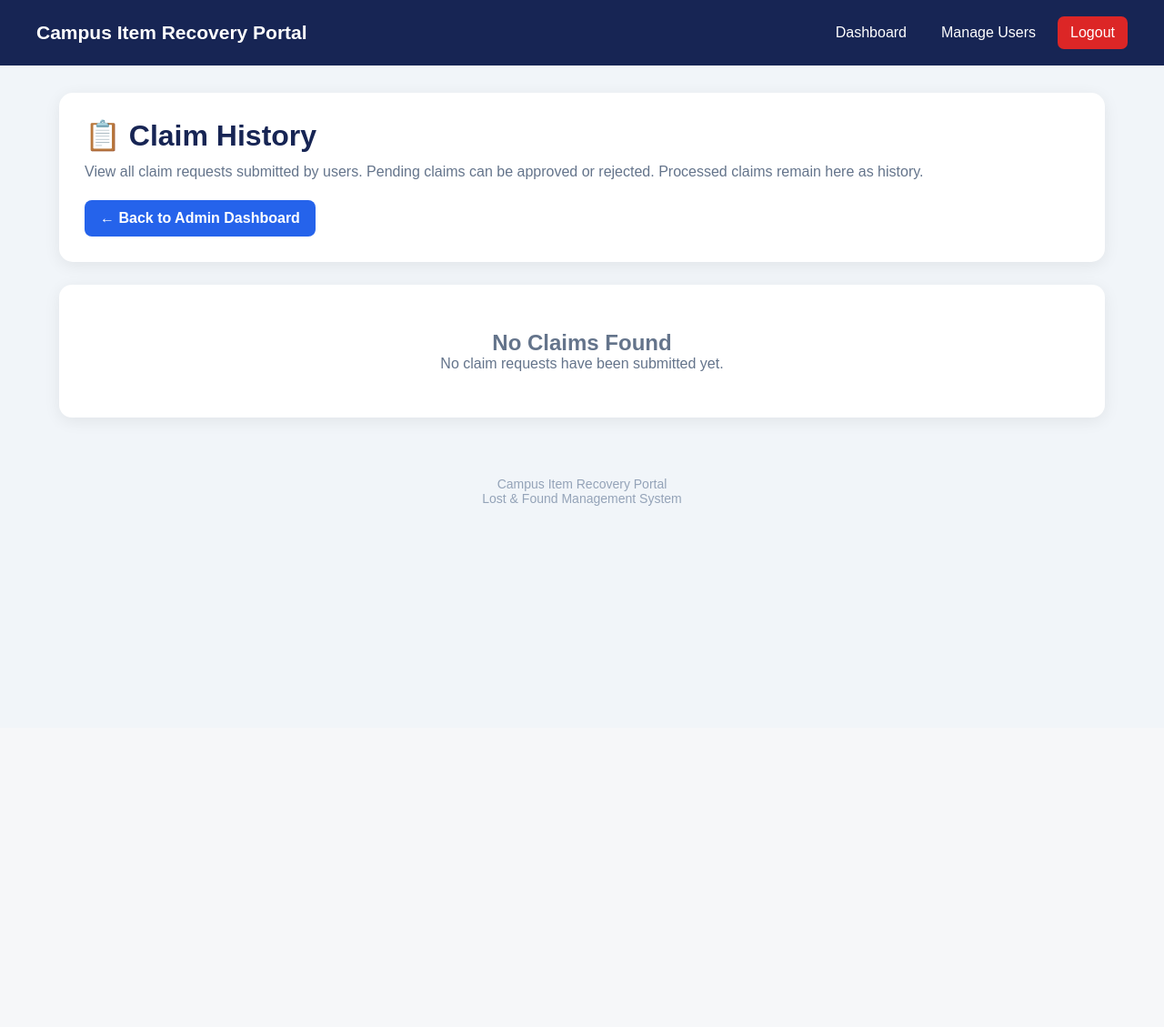
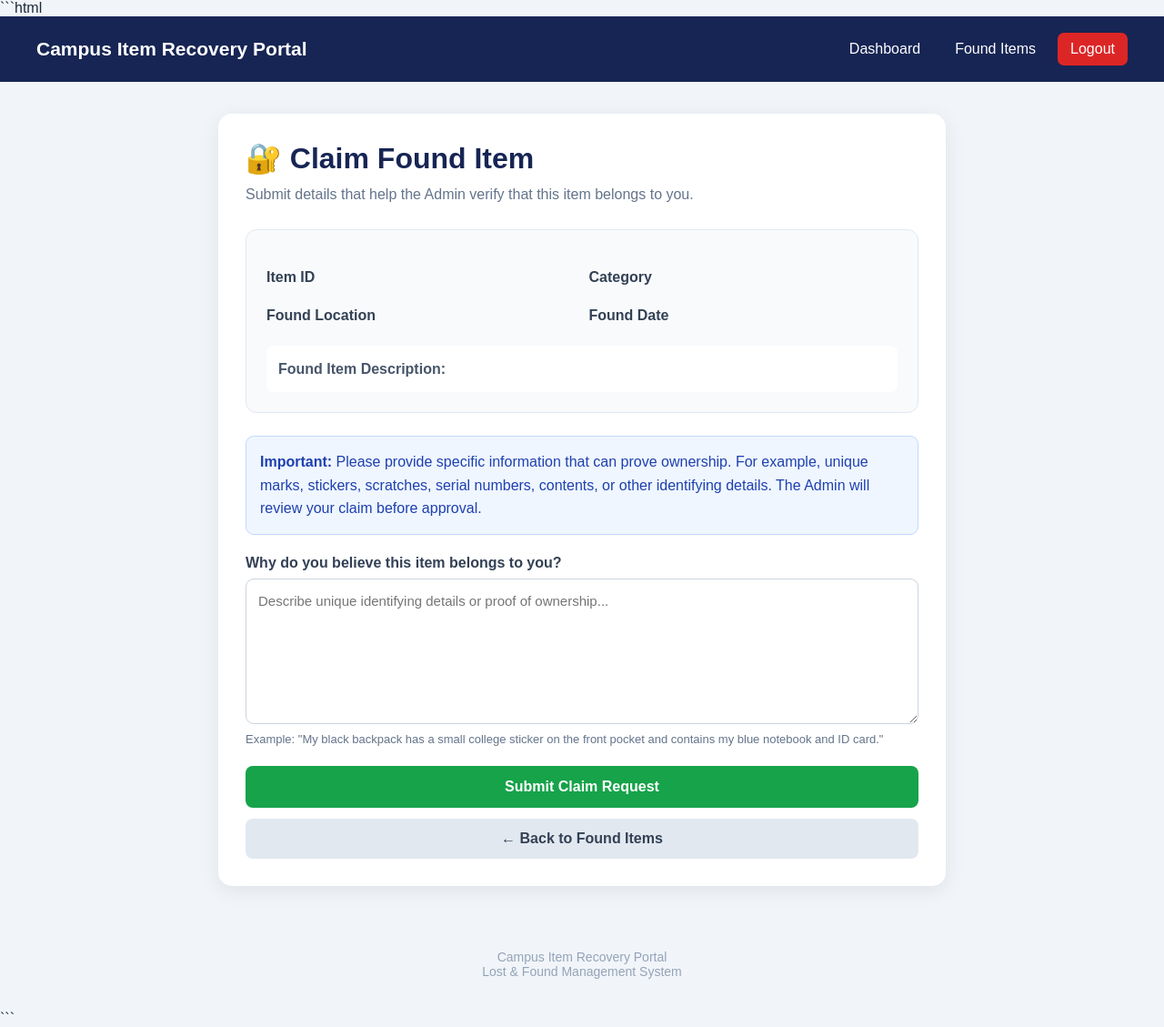
Before and after one commit to skamatchii2007-png/CampusItemRecovery, a Flask app: template templates/claim_item.html in a window 1280 px wide. Shown: the whole page at 91% size. Before the commit the page ends 556 px from the top, so only its background shows below. Run offline with Flask 3, Linux system fonts and the light colour scheme; the template is opened without the code that fills it, so the values that code supplies are empty.

Commit message:
Update claim_item.html

````diff
--- a/templates/claim_item.html
+++ b/templates/claim_item.html
@@ -1,3 +1,4 @@
+```html
 <!DOCTYPE html>
 <html lang="en">
 
@@ -10,7 +11,7 @@
         content="width=device-width, initial-scale=1.0"
     >
 
-    <title>Claims | Campus Item Recovery Portal</title>
+    <title>Claim Item | Campus Item Recovery Portal</title>
 
     <style>
 
@@ -34,7 +35,6 @@
             display: flex;
             justify-content: space-between;
             align-items: center;
-            gap: 20px;
         }
 
         .logo {
@@ -45,7 +45,6 @@
         .nav-links {
             display: flex;
             gap: 10px;
-            flex-wrap: wrap;
         }
 
         .nav-links a {
@@ -65,193 +64,143 @@
 
         .container {
             width: 94%;
-            max-width: 1150px;
-            margin: 30px auto;
+            max-width: 800px;
+            margin: 35px auto;
         }
 
-        .header {
+        .card {
             background: white;
-            padding: 28px;
+            padding: 30px;
             border-radius: 15px;
-            box-shadow: 0 4px 18px rgba(0,0,0,0.07);
-            margin-bottom: 25px;
+            box-shadow: 0 5px 22px rgba(0,0,0,0.08);
+            margin-bottom: 20px;
         }
 
-        .header h1 {
+        .card h1 {
             color: #172554;
             margin-bottom: 8px;
         }
 
-        .header p {
+        .subtitle {
             color: #64748b;
             line-height: 1.6;
+            margin-bottom: 25px;
         }
 
-        .back-button {
-            display: inline-block;
-            margin-top: 18px;
-            background: #2563eb;
-            color: white;
-            text-decoration: none;
-            padding: 11px 17px;
-            border-radius: 8px;
-            font-weight: bold;
+        .item-box {
+            background: #f8fafc;
+            border: 1px solid #e2e8f0;
+            border-radius: 12px;
+            padding: 22px;
+            margin-bottom: 25px;
         }
 
-        .back-button:hover {
-            background: #1d4ed8;
-        }
-
-        .flash {
-            background: #dcfce7;
-            color: #166534;
-            padding: 14px 18px;
-            border-radius: 9px;
-            margin-bottom: 20px;
-            font-weight: bold;
-        }
-
-        .claim-card {
-            background: white;
-            padding: 22px;
-            border-radius: 14px;
-            box-shadow: 0 4px 18px rgba(0,0,0,0.07);
-            margin-bottom: 18px;
-            border-left: 5px solid #cbd5e1;
-        }
-
-        .claim-card.pending-card {
-            border-left-color: #f59e0b;
-        }
-
-        .claim-card.approved-card {
-            border-left-color: #16a34a;
-        }
-
-        .claim-card.rejected-card {
-            border-left-color: #dc2626;
-        }
-
-        .claim-header {
-            display: flex;
-            justify-content: space-between;
-            align-items: flex-start;
-            gap: 15px;
+        .item-box h2 {
+            color: #172554;
             margin-bottom: 18px;
         }
 
-        .claim-header h2 {
-            color: #172554;
-            font-size: 20px;
-        }
-
-        .badge {
-            padding: 7px 13px;
-            border-radius: 18px;
-            font-size: 12px;
-            font-weight: bold;
-            white-space: nowrap;
-        }
-
-        .pending {
-            background: #fef3c7;
-            color: #92400e;
-        }
-
-        .approved {
-            background: #dcfce7;
-            color: #166534;
-        }
-
-        .rejected {
-            background: #fee2e2;
-            color: #991b1b;
-        }
-
-        .detail-grid {
+        .details {
             display: grid;
-            grid-template-columns: repeat(2, 1fr);
-            gap: 12px;
-            margin-bottom: 15px;
+            grid-template-columns: 1fr 1fr;
+            gap: 15px;
         }
 
         .detail {
-            color: #475569;
+            color: #64748b;
             line-height: 1.5;
         }
 
         .detail strong {
-            color: #1e293b;
+            display: block;
+            color: #334155;
+            margin-bottom: 3px;
         }
 
-        .reason {
+        .description {
+            background: white;
+            border-radius: 8px;
+            padding: 13px;
+            margin-top: 18px;
+            color: #475569;
+            line-height: 1.6;
+        }
+
+        .notice {
             background: #eff6ff;
             border: 1px solid #bfdbfe;
             color: #1e40af;
-            padding: 14px;
+            padding: 15px;
             border-radius: 9px;
             line-height: 1.6;
-            margin-top: 10px;
+            margin-bottom: 22px;
         }
 
-        .admin-message {
-            background: #f8fafc;
-            border: 1px solid #e2e8f0;
-            padding: 14px;
-            border-radius: 9px;
-            color: #475569;
-            line-height: 1.6;
-            margin-top: 12px;
+        .form-group {
+            margin-bottom: 20px;
         }
 
-        .actions {
-            display: flex;
-            gap: 10px;
-            flex-wrap: wrap;
-            margin-top: 18px;
+        label {
+            display: block;
+            color: #334155;
+            font-weight: bold;
+            margin-bottom: 8px;
         }
 
-        .btn {
+        textarea {
+            width: 100%;
+            min-height: 160px;
+            resize: vertical;
+            padding: 13px;
+            border: 1px solid #cbd5e1;
+            border-radius: 9px;
+            font-size: 15px;
+            line-height: 1.5;
+            outline: none;
+        }
+
+        textarea:focus {
+            border-color: #2563eb;
+            box-shadow: 0 0 0 3px rgba(37,99,235,0.12);
+        }
+
+        .hint {
+            margin-top: 7px;
+            color: #64748b;
+            font-size: 13px;
+            line-height: 1.5;
+        }
+
+        .submit-btn {
+            width: 100%;
             border: none;
+            background: #16a34a;
             color: white;
-            padding: 10px 16px;
-            border-radius: 7px;
+            padding: 14px;
+            border-radius: 8px;
+            font-size: 16px;
+            font-weight: bold;
             cursor: pointer;
+        }
+
+        .submit-btn:hover {
+            background: #15803d;
+        }
+
+        .back-btn {
+            display: block;
+            text-align: center;
+            background: #e2e8f0;
+            color: #334155;
+            text-decoration: none;
+            padding: 13px;
+            border-radius: 8px;
+            margin-top: 12px;
             font-weight: bold;
         }
 
-        .approve-btn {
-            background: #16a34a;
-        }
-
-        .approve-btn:hover {
-            background: #15803d;
-        }
-
-        .reject-btn {
-            background: #dc2626;
-        }
-
-        .reject-btn:hover {
-            background: #b91c1c;
-        }
-
-        .item-status {
-            margin-top: 15px;
-            padding: 11px 14px;
-            border-radius: 8px;
-            background: #f8fafc;
-            color: #475569;
-            font-size: 14px;
-        }
-
-        .empty {
-            background: white;
-            text-align: center;
-            padding: 50px 20px;
-            border-radius: 14px;
-            box-shadow: 0 4px 18px rgba(0,0,0,0.07);
-            color: #64748b;
+        .back-btn:hover {
+            background: #cbd5e1;
         }
 
         .footer {
@@ -265,17 +214,20 @@
 
             .navbar {
                 padding: 15px 20px;
+                flex-direction: column;
+                align-items: flex-start;
+                gap: 12px;
             }
 
             .container {
-                width: 94%;
+                width: 92%;
             }
 
-            .claim-header {
-                flex-direction: column;
+            .card {
+                padding: 22px;
             }
 
-            .detail-grid {
+            .details {
                 grid-template-columns: 1fr;
             }
 
@@ -298,12 +250,12 @@
 
         <div class="nav-links">
 
-            <a href="/admin-dashboard">
+            <a href="/dashboard">
                 Dashboard
             </a>
 
-            <a href="/admin/users">
-                Manage Users
+            <a href="/found-items">
+                Found Items
             </a>
 
             <a
@@ -321,170 +273,72 @@
     <div class="container">
 
 
-        <!-- HEADER -->
+        <!-- MAIN CARD -->
 
-        <div class="header">
+        <div class="card">
 
             <h1>
-                📋 Claim History
+                🔐 Claim Found Item
             </h1>
 
-            <p>
-                View all claim requests submitted by users.
-                Pending claims can be approved or rejected.
-                Processed claims remain here as history.
+            <p class="subtitle">
+                Submit details that help the Admin verify
+                that this item belongs to you.
             </p>
 
-            <a
-                href="/admin-dashboard"
-                class="back-button"
-            >
-                ← Back to Admin Dashboard
-            </a>
 
-        </div>
+            <!-- ITEM DETAILS -->
 
-
-        <!-- FLASH -->
-
-        {% with messages = get_flashed_messages() %}
-
-            {% if messages %}
-
-                {% for message in messages %}
-
-                    <div class="flash">
-                        {{ message }}
-                    </div>
-
-                {% endfor %}
-
-            {% endif %}
-
-        {% endwith %}
-
-
-        <!-- CLAIMS -->
-
-        {% if claim_details %}
-
-
-            {% for detail in claim_details %}
-
-
-                {% if detail.claim.status == "Pending" %}
-
-                    <div class="claim-card pending-card">
-
-                {% elif detail.claim.status == "Approved" %}
-
-                    <div class="claim-card approved-card">
-
-                {% else %}
-
-                    <div class="claim-card rejected-card">
-
-                {% endif %}
-
-
-                    <div class="claim-header">
+            <div class="item-box">
 
                 <h2>
-
-                            {% if detail.item %}
-
-                                {{ detail.item.item_name }}
-
-                            {% else %}
-
-                                Found Item
-
-                            {% endif %}
-
+                    {{ item.item_name }}
                 </h2>
 
 
-                        {% if detail.claim.status == "Pending" %}
-
-                            <span class="badge pending">
-                                Pending
-                            </span>
-
-                        {% elif detail.claim.status == "Approved" %}
-
-                            <span class="badge approved">
-                                Approved
-                            </span>
-
-                        {% elif detail.claim.status == "Rejected" %}
-
-                            <span class="badge rejected">
-                                Rejected
-                            </span>
-
-                        {% endif %}
-
-                    </div>
-
-
-                    <div class="detail-grid">
+                <div class="details">
 
 
                     <div class="detail">
 
-                            <strong>Claim ID:</strong>
-                            {{ detail.claim.id }}
+                        <strong>
+                            Item ID
+                        </strong>
+
+                        {{ item.id }}
 
                     </div>
 
 
                     <div class="detail">
 
-                            <strong>User ID:</strong>
+                        <strong>
+                            Category
+                        </strong>
 
-                            {% if detail.user %}
-
-                                {{ detail.user.id }}
-
-                            {% else %}
-
-                                {{ detail.claim.user_id }}
-
-                            {% endif %}
+                        {{ item.category }}
 
                     </div>
 
 
                     <div class="detail">
 
-                            <strong>User Name:</strong>
+                        <strong>
+                            Found Location
+                        </strong>
 
-                            {% if detail.user %}
-
-                                {{ detail.user.name }}
-
-                            {% else %}
-
-                                Unknown User
-
-                            {% endif %}
+                        {{ item.found_location }}
 
                     </div>
 
 
                     <div class="detail">
 
-                            <strong>User Email:</strong>
+                        <strong>
+                            Found Date
+                        </strong>
 
-                            {% if detail.user %}
-
-                                {{ detail.user.email }}
-
-                            {% else %}
-
-                                -
-
-                            {% endif %}
+                        {{ item.found_date }}
 
                     </div>
 
@@ -492,135 +346,91 @@
                 </div>
 
 
-                    {% if detail.item %}
+                <div class="description">
 
-                        <div class="detail-grid">
+                    <strong>
+                        Found Item Description:
+                    </strong>
 
-                            <div class="detail">
+                    <br>
 
-                                <strong>Category:</strong>
-                                {{ detail.item.category }}
-
-                            </div>
-
-                            <div class="detail">
-
-                                <strong>Found Location:</strong>
-                                {{ detail.item.found_location }}
+                    {{ item.description }}
 
                 </div>
 
             </div>
 
-                    {% endif %}
 
+            <!-- NOTICE -->
 
-                    <div class="reason">
+            <div class="notice">
 
                 <strong>
-                            Claim Reason:
+                    Important:
                 </strong>
 
-                        <br>
+                Please provide specific information that can
+                prove ownership. For example, unique marks,
+                stickers, scratches, serial numbers, contents,
+                or other identifying details.
 
-                        {{ detail.claim.claim_reason }}
+                The Admin will review your claim before approval.
 
             </div>
 
 
-                    {% if detail.claim.admin_message %}
-
-                        <div class="admin-message">
-
-                            <strong>
-                                Admin Message:
-                            </strong>
-
-                            <br>
-
-                            {{ detail.claim.admin_message }}
-
-                        </div>
-
-                    {% endif %}
-
-
-                    {% if detail.item %}
-
-                        <div class="item-status">
-
-                            <strong>
-                                Item Status:
-                            </strong>
-
-                            {{ detail.item.status }}
-
-                        </div>
-
-                    {% endif %}
-
-
-                    {% if detail.claim.status == "Pending" %}
-
-                        <div class="actions">
-
+            <!-- CLAIM FORM -->
 
             <form
                 method="POST"
-                                action="/admin/approve-claim/{{ detail.claim.id }}"
+                action="/claim-item/{{ item.id }}"
             >
 
-                                <button
-                                    type="submit"
-                                    class="btn approve-btn"
-                                >
-                                    ✓ Approve Claim
-                                </button>
 
-                            </form>
+                <div class="form-group">
 
+                    <label for="claim_reason">
+                        Why do you believe this item belongs to you?
+                    </label>
 
-                            <form
-                                method="POST"
-                                action="/admin/reject-claim/{{ detail.claim.id }}"
-                            >
+                    <textarea
+                        id="claim_reason"
+                        name="claim_reason"
+                        placeholder="Describe unique identifying details or proof of ownership..."
+                        required
+                    ></textarea>
 
-                                <button
-                                    type="submit"
-                                    class="btn reject-btn"
-                                >
-                                    ✕ Reject Claim
-                                </button>
+                    <div class="hint">
 
-                            </form>
-
+                        Example:
+                        "My black backpack has a small college
+                        sticker on the front pocket and contains
+                        my blue notebook and ID card."
 
                     </div>
-
-                    {% endif %}
-
 
                 </div>
 
 
-            {% endfor %}
+                <button
+                    type="submit"
+                    class="submit-btn"
+                >
+                    Submit Claim Request
+                </button>
 
 
-        {% else %}
+                <a
+                    href="/found-items"
+                    class="back-btn"
+                >
+                    ← Back to Found Items
+                </a>
 
-            <div class="empty">
 
-                <h2>
-                    No Claims Found
-                </h2>
-
-                <p>
-                    No claim requests have been submitted yet.
-                </p>
+            </form>
 
         </div>
-
-        {% endif %}
 
 
     </div>
@@ -632,4 +442,9 @@
         Lost & Found Management System
 
     </div>
-</body></html>
+
+
+</body>
+
+</html>
+```
````
Lines whose indentation alone changed are shown as unchanged.
